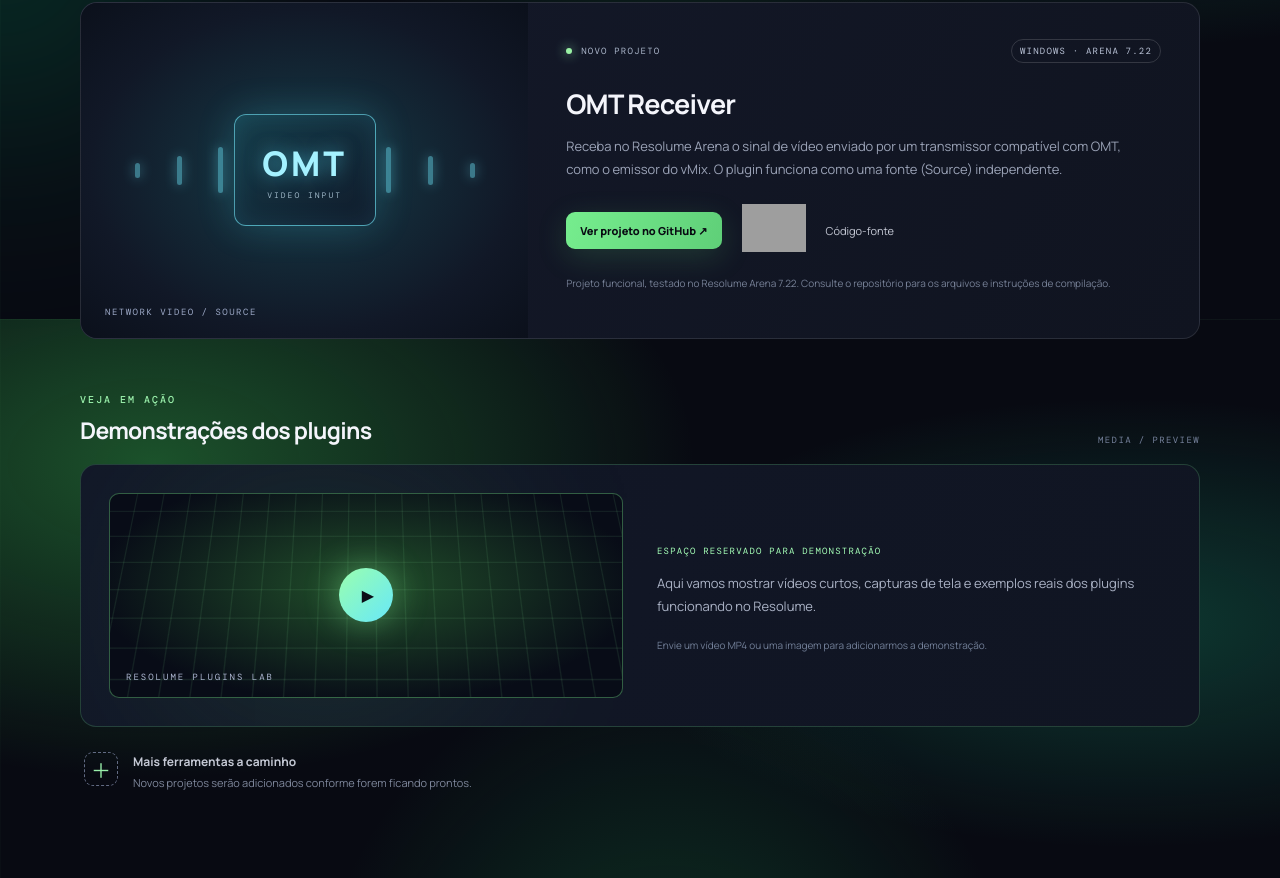
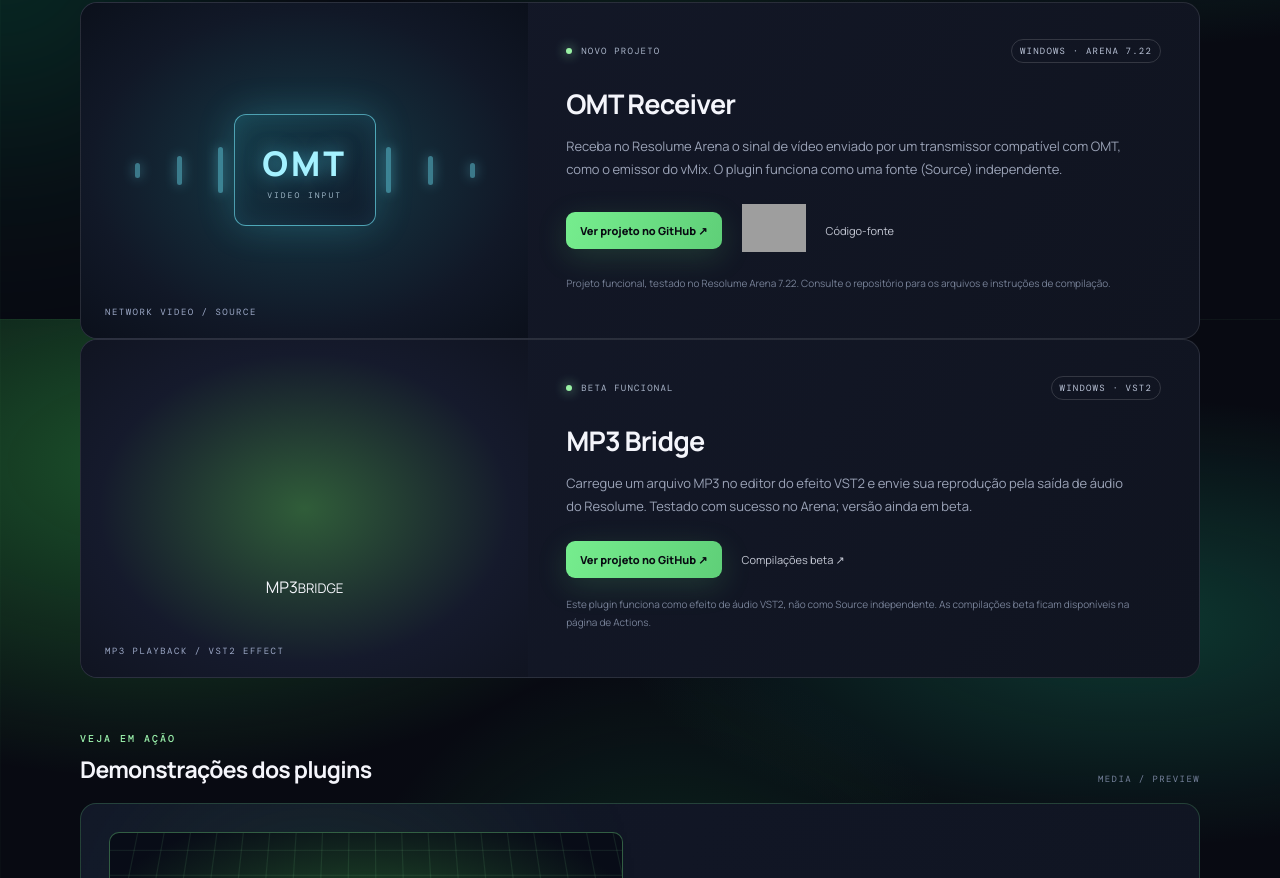
Before and after one commit to leandroooooo/resolume-plugins-lab, a plain HTML site: page index.html in a window 1280 px wide. Shown: the part 1281-2159 px from the top of the page. Drawn offline with nearby package versions, Linux system fonts and the light colour scheme; grey boxes are pictures that could not be loaded.

Commit message:
Add MP3 Bridge to plugin collection

```diff
--- a/index.html
+++ b/index.html
@@ -60,7 +60,7 @@
     <section class="section wrap" id="plugins">
       <div class="section-heading">
         <div><div class="eyebrow" data-i18n="collection">COLEÇÃO</div><h2 data-i18n="pluginsTitle">Plugins & ferramentas</h2></div>
-        <span class="section-count">02 / 02</span>
+        <span class="section-count">03 / 03</span>
       </div>
       <article class="plugin-card">
         <div class="plugin-visual">
@@ -96,6 +96,24 @@
             <a class="text-link" href="https://github.com/leandro878787/OMT-Receiver" target="_blank" rel="noopener" data-i18n="sourceCode">Código-fonte</a>
           </div>
           <p class="small-note" data-i18n="omtNote">Projeto funcional, testado no Resolume Arena 7.22. Consulte o repositório para os arquivos e instruções de compilação.</p>
+        </div>
+      </article>
+
+      <article class="plugin-card plugin-card-mp3">
+        <div class="plugin-visual mp3-visual" aria-label="Ilustração de um arquivo MP3 e ondas sonoras">
+          <div class="mp3-wave" aria-hidden="true"><i></i><i></i><i></i><i></i><i></i><i></i><i></i><i></i><i></i><i></i><i></i><i></i><i></i><i></i><i></i></div>
+          <div class="mp3-disc"><span>MP3</span><small>BRIDGE</small></div>
+          <span class="visual-caption">MP3 PLAYBACK / VST2 EFFECT</span>
+        </div>
+        <div class="plugin-info">
+          <div class="plugin-meta"><span class="status-dot"></span><span data-i18n="mp3Status">BETA FUNCIONAL</span><span class="pill">WINDOWS · VST2</span></div>
+          <h3>MP3 Bridge</h3>
+          <p data-i18n="mp3Description">Carregue um arquivo MP3 no editor do efeito VST2 e envie sua reprodução pela saída de áudio do Resolume. Testado com sucesso no Arena; versão ainda em beta.</p>
+          <div class="plugin-actions">
+            <a class="button button-primary" href="https://github.com/leandroooooo/MP3-Bridge-Resolume" target="_blank" rel="noopener" data-i18n="mp3Project">Ver projeto no GitHub ↗</a>
+            <a class="text-link" href="https://github.com/leandroooooo/MP3-Bridge-Resolume/actions/workflows/build-vst2-probe.yml" target="_blank" rel="noopener" data-i18n="mp3Build">Compilações beta ↗</a>
+          </div>
+          <p class="small-note" data-i18n="mp3Note">Este plugin funciona como efeito de áudio VST2, não como Source independente. As compilações beta ficam disponíveis na página de Actions.</p>
         </div>
       </article>
 
```
